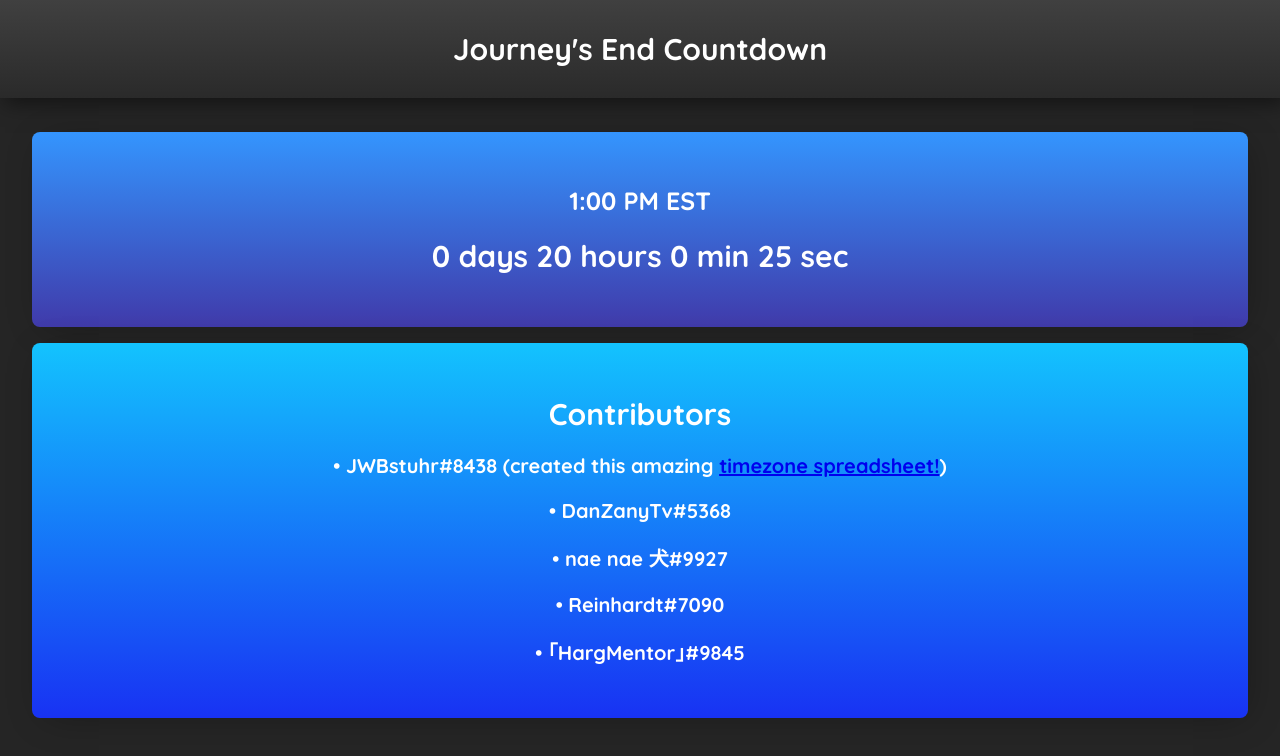
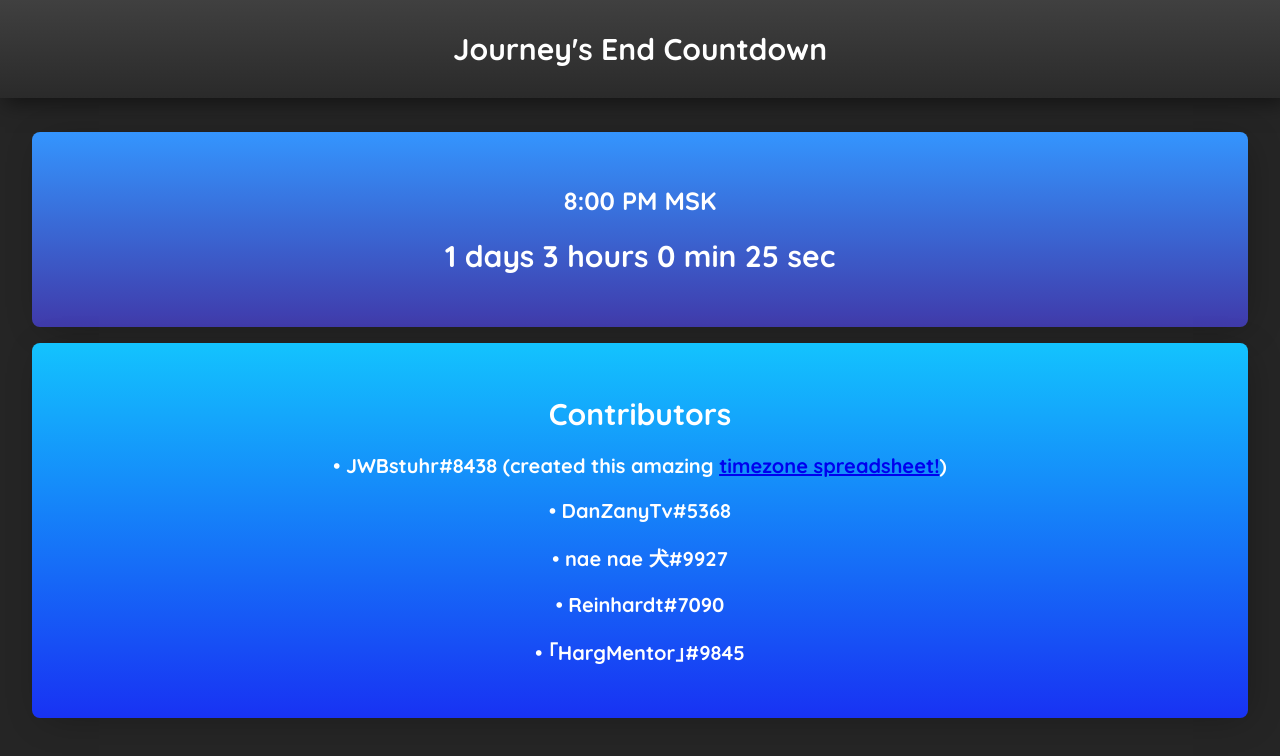
Before and after one commit to TrueMLGPro/Terraria_JE_Countdown, a plain HTML site: page index.html in a window 1280 px wide. Drawn offline with nearby package versions, Linux system fonts and the light colour scheme.

Commit message:
Removed EST time and added MSK time

```diff
--- a/index.html
+++ b/index.html
@@ -17,7 +17,7 @@
 	</div>
 	<div class="card-countdown">
 		<div class="fade-in-bck">
-			<h2>1:00 PM EST</h2>
+			<h2>8:00 PM MSK</h2>
 			<h1 id=date1>Calculating...</h1>
 		</div>
 	</div>
@@ -32,7 +32,7 @@
 		</div>
 	</div>
     <script type="text/javascript">
-    	var countDownDate = new Date("May 16, 2020 13:00:00").getTime();
+    	var countDownDate = new Date("May 16, 2020 20:00:00").getTime();
 		var countdownfunction = setInterval(function(){
     	var now = new Date().getTime();
     	var distance = countDownDate - now;
@@ -45,7 +45,7 @@
         		clearInterval(countdownfunction2);
       			document.getElementById("date1").innerHTML = "The new adventures are about to start! :D";
     		}
-			}, 1000);
+	        }, 1000);
     </script>
 </body>
 </html>
```
